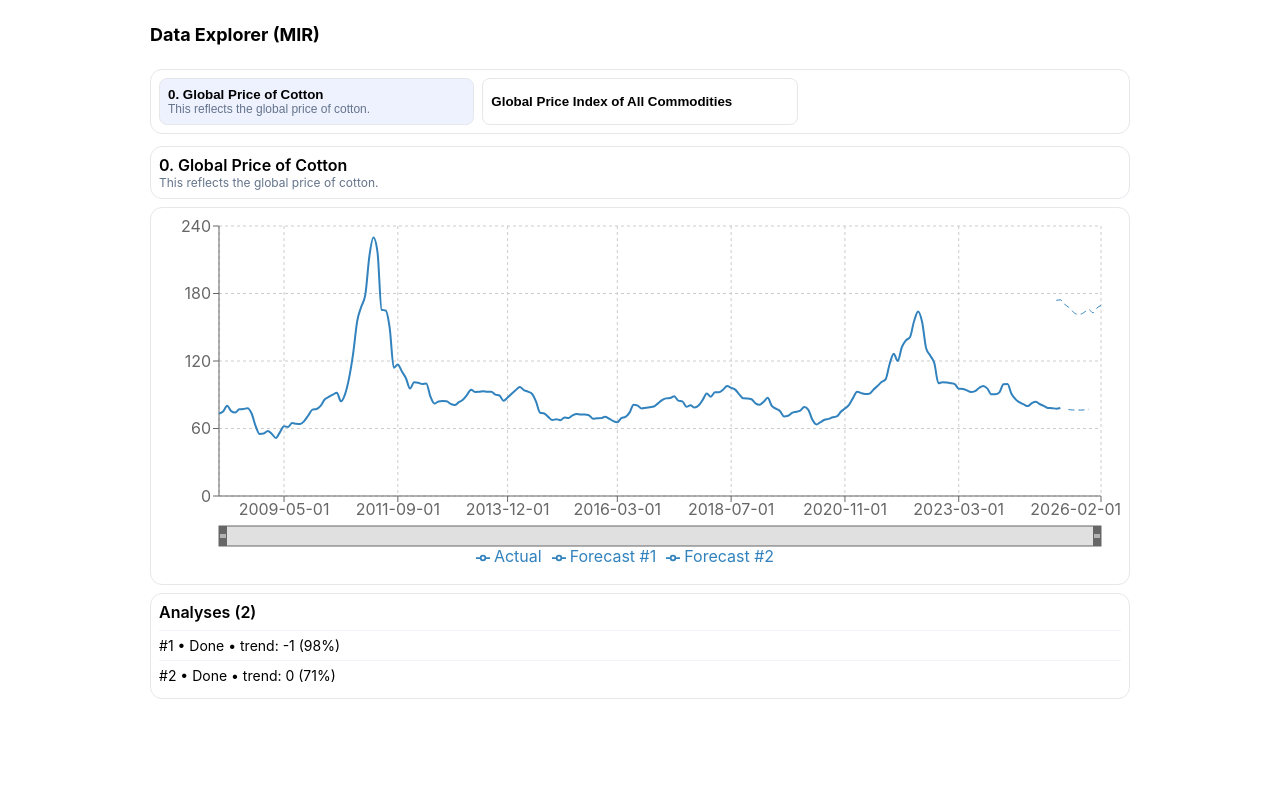
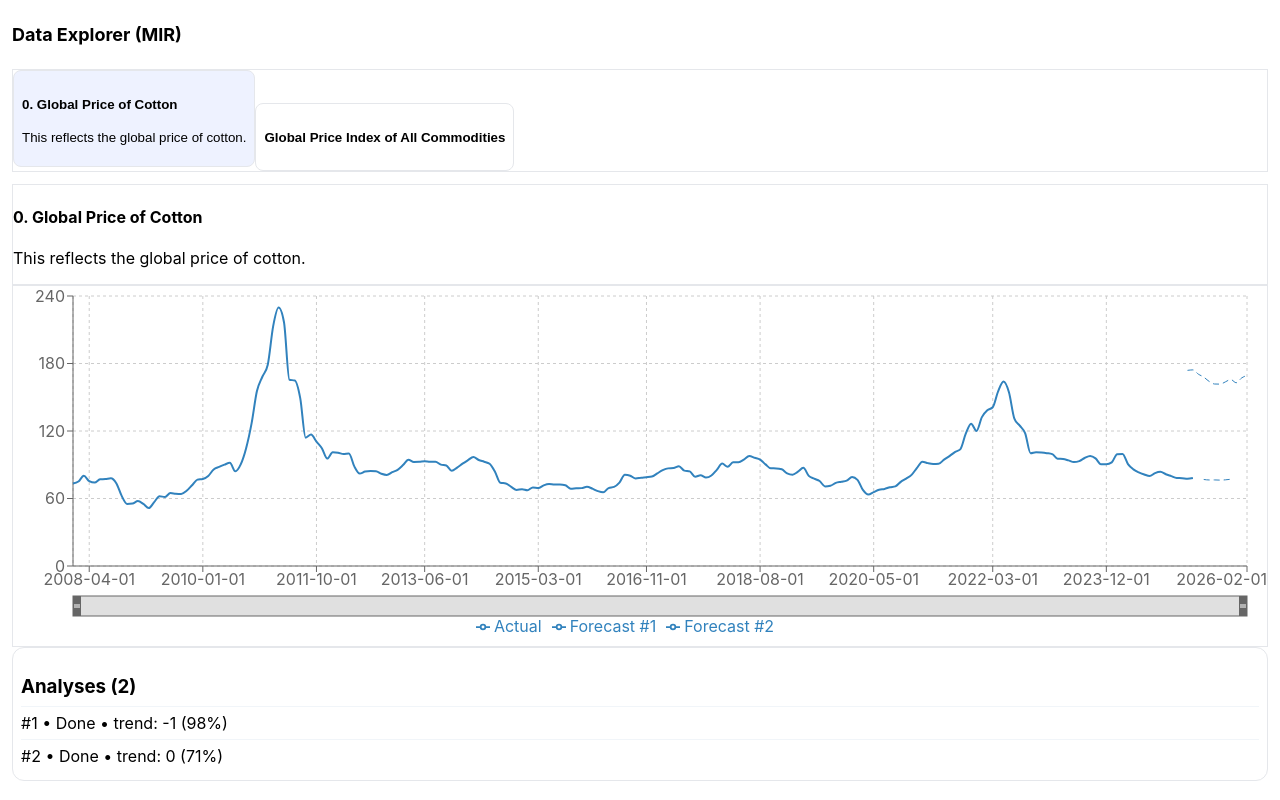
Before and after one commit to PraveenaSuryawanshi/MIR, a React (Create React App) app: page / in a window 1280 px wide. Built offline with nearby package versions, Linux system fonts and the light colour scheme.

Commit message:
removed inline css and added in css module

```diff
--- a/src/App.js
+++ b/src/App.js
@@ -5,7 +5,7 @@ import './App.css';
 
 function App() {
   return (
-    <div style={{ maxWidth: 980, margin: '0 auto', padding: 12, display: 'grid', gap: 12 }}>
+    <div style={{ margin: '0 auto', padding: 12, display: 'grid', gap: 12 , overflowX:'hidden'}}>
       <h1 style={{ fontSize: 18, fontWeight: 700 }}>Data Explorer (MIR)</h1>
       <DatasetList />
       <Details />
--- a/src/components/AnalysesList.js
+++ b/src/components/AnalysesList.js
@@ -1,14 +1,15 @@
 import { useSelector } from 'react-redux';
+import Style from './compnents.module.css';
 
 const useAnalyses = () => useSelector((s) => s.analyses.items);
 
 const AnalysesList = ({ datasetId }) => {
     const items = useAnalyses().filter((a) => a.dataset_id === datasetId);
     return (
-        <div style={{ border: '1px solid #e5e7eb', borderRadius: 12, padding: 8 }}>
-            <div style={{ fontWeight: 600, marginBottom: 8 }}>Analyses ({items.length})</div>
+        <div className={Style.listContainer}>
+            <h3>Analyses ({items.length})</h3>
             {items.map((a) => (
-                <div key={a.id} style={{ fontSize: 14, padding: '6px 0', borderTop: '1px solid #f1f5f9' }}>
+                <div key={a.id}>
                     #{a.id} • {a.status} • trend: {a.trend?.sign ?? 0} ({Math.round(a.trend?.probability || 0)}%)
                 </div>
             ))}
--- a/src/components/Chart.js
+++ b/src/components/Chart.js
@@ -1,6 +1,7 @@
 import  { useMemo } from 'react';
 import { useSelector } from 'react-redux';
 import { LineChart, Line, CartesianGrid, XAxis, YAxis, Tooltip, ResponsiveContainer, Legend, Brush } from 'recharts';
+import style from './compnents.module.css';
 
 const useAnalyses = () => useSelector((s) => s.analyses.items);
 
@@ -22,7 +23,7 @@ const Chart = ({ dataset }) => {
 
 
     return (
-        <div style={{ height: 360, border: '1px solid #e5e7eb', borderRadius: 12, padding: 8 }}>
+        <div className={style.chartContainer}>
             <ResponsiveContainer width="100%" height="100%">
                 <LineChart data={data} margin={{ top: 10, right: 20, left: 0, bottom: 10 }}>
                     <CartesianGrid strokeDasharray="3 3" />
--- a/src/components/DatasetList.js
+++ b/src/components/DatasetList.js
@@ -1,6 +1,8 @@
 // import { useMemo, useState } from 'react';
 import { useDispatch, useSelector } from 'react-redux';
 import { selectDataset } from '../store/action';
+import style from './compnents.module.css';
+
 const useDatasets = () => useSelector((s) => s.datasets.items);
 const useSelectedId = () => useSelector((s) => s.datasets.selectedId);
 
@@ -10,12 +12,12 @@ const DatasetList = () => {
     const dispatch = useDispatch();
 
     return (
-        <div style={{ border: '1px solid #e5e7eb', borderRadius: 12, padding: 8 }}>
-            <div style={{ display: 'grid', gap: 8, gridTemplateColumns: 'repeat(auto-fill,minmax(240px,1fr))' }}>
+        <div className={style.dataList}>
+            <div className={style.dataListContainer}>
                 {datasets.map((d) => (
                     <button key={d.id} onClick={() => dispatch(selectDataset(d.id))} style={{ textAlign: 'left', border: '1px solid #e5e7eb', borderRadius: 8, padding: 8, background: selected === d.id ? '#eef2ff' : 'white' }}>
-                        <div style={{ fontWeight: 600 }}>{d.name}</div>
-                        <div style={{ fontSize: 12, color: '#64748b' }}>{d.description}</div>
+                        <h4>{d.name}</h4>
+                        <p>{d.description}</p>
                     </button>
                 ))}
             </div>
--- a/src/components/Details.js
+++ b/src/components/Details.js
@@ -1,6 +1,8 @@
 import { useSelector } from 'react-redux';
 import Chart from './Chart';
 import AnalysesList from './AnalysesList';
+import style from './compnents.module.css';
+
 
 const useDatasets = () => useSelector((s) => s.datasets.items);
 const useSelectedId = () => useSelector((s) => s.datasets.selectedId);
@@ -11,10 +13,10 @@ const Details = () => {
     const d = datasets.find((x) => x.id === id);
     if (!d) return <div style={{ color: '#64748b' }}>Select a dataset…</div>;
     return (
-        <div style={{ display: 'grid', gap: 8 }}>
-            <div style={{ border: '1px solid #e5e7eb', borderRadius: 12, padding: 8 }}>
-                <div style={{ fontWeight: 600 }}>{d.name}</div>
-                <div style={{ fontSize: 12, color: '#64748b' }}>{d.description}</div>
+        <div className={style.details}>
+            <div className={style.dataList}>
+                <h4>{d.name}</h4>
+                <p>{d.description}</p>
             </div>
             <Chart dataset={d} />
             <AnalysesList datasetId={d.id} />
--- /dev/null
+++ b/src/components/compnents.module.css
@@ -0,0 +1,44 @@
+.listContainer {
+    border: 1px solid #e5e7eb;
+    border-radius: 12px;
+    padding: 8px;
+}
+
+.listContainer>h3 {
+    margin-bottom: 8px;
+}
+
+.listContainer>div {
+    font-size: 14;
+    padding: 6px 0;
+    border-top: 1px solid #f1f5f9
+}
+
+.chartContainer{
+     height: 360px;
+     border: 1px solid #e5e7eb;
+    border-radius: 12;
+    padding: 8
+}
+
+.dataList{
+    border: 1px solid #e5e7eb;
+    border-radius: 12;
+    padding: 8
+}
+
+p {
+    font-size: 12;
+    color: '#64748b'
+}
+
+.dataListContainer{
+    display: 'grid';
+    gap: 8;
+    grid-template-columns: 'repeat(auto-fill,minmax(240px,1fr))'
+}
+
+.details{
+    display: 'grid';
+    gap: 8
+}
```
